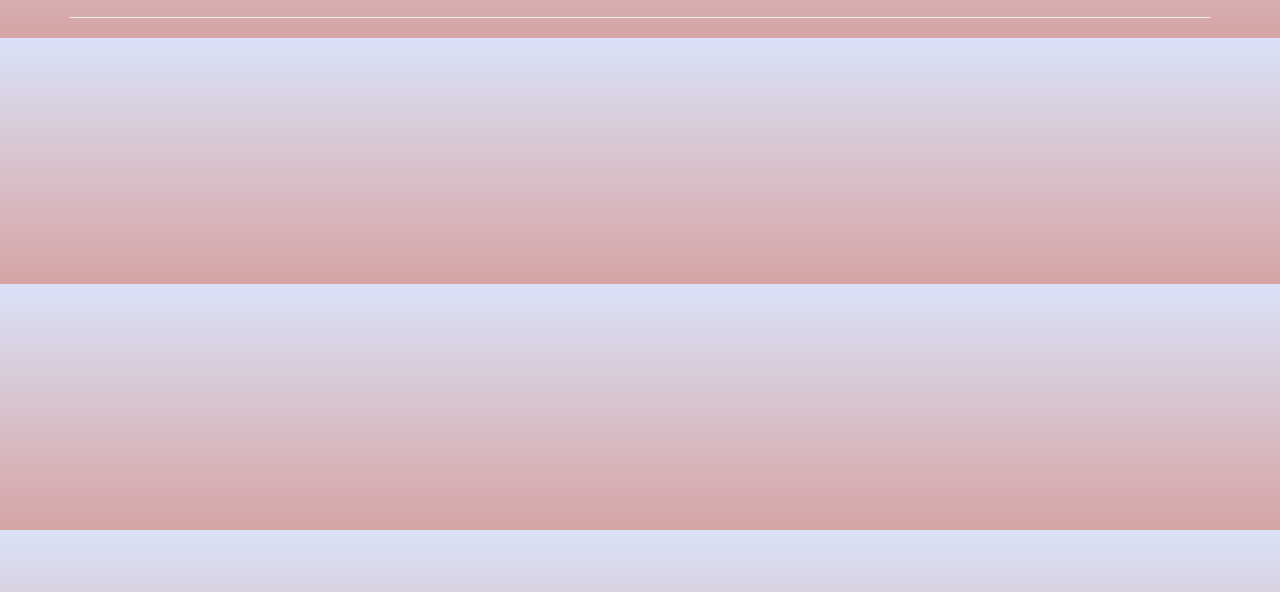
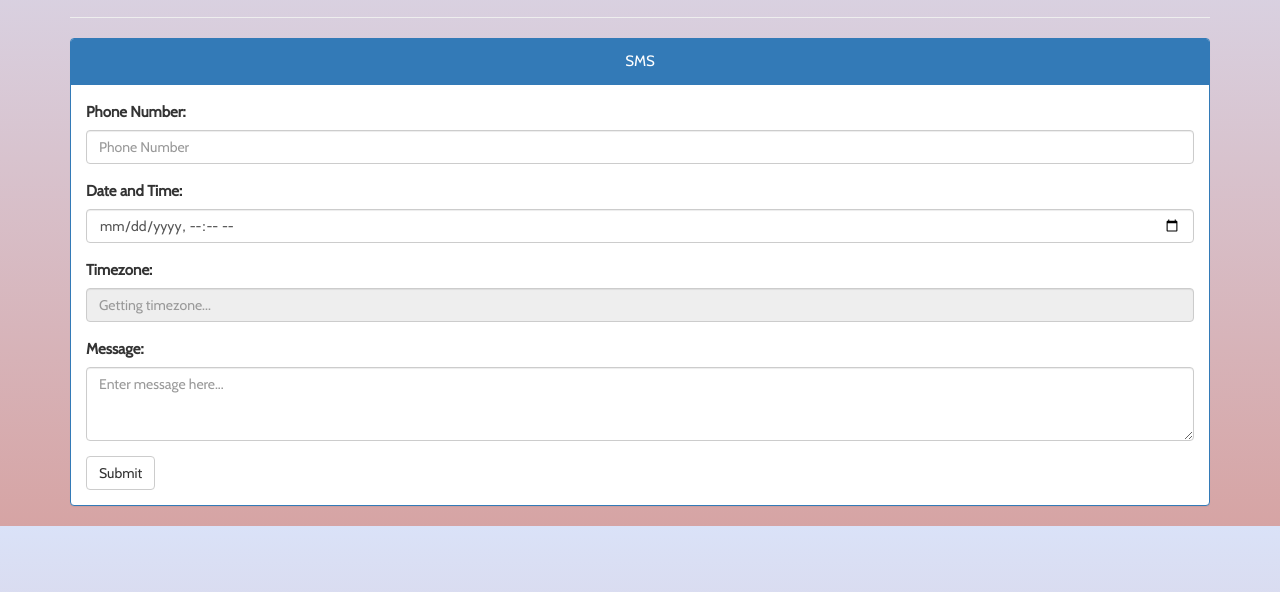
Before and after one commit to Asamaha/RemindMe, a website: page public/index.html in a window 1280 px wide. Shown: the part 208-800 px from the top of the page. Drawn offline with nearby package versions, Linux system fonts and the light colour scheme.

Commit message:
SMS Reminder Panel

```diff
--- a/public/index.html
+++ b/public/index.html
@@ -15,6 +15,32 @@
     </section>
 
     <hr>
+    <!-- SMS Reminder Panel -->
+    <div class="panel panel-primary">
+      <div class="panel-heading text-center">SMS</div>
+      <div class="panel-body">
+        <form action="/sms" method="post">
+          <div class="form-group">
+            <label for="phone">Phone Number:</label>
+            <input type="phone" class="form-control" name="phone" placeholder="Phone Number" required>
+          </div>
+          <div class="form-group">
+            <label for="datetime">Date and Time:</label>
+            <input type="datetime-local" class="form-control" name="datetime" required>
+          </div>
+          <div class="form-group">
+            <label for="timezone">Timezone:</label>
+            <input class="form-control tz-input" name="timezone" readonly placeholder="Getting timezone..." required></textarea>
+          </div>
+          <div class="form-group">
+            <label for="message">Message:</label>
+            <textarea class="form-control" name="message" rows="3" placeholder="Enter message here..." required></textarea>
+          </div>
+          <button type="submit" class="btn btn-default">Submit</button>
+        </form>
+      </div>
+    </div>
+  </div>
 
 
 </body>
```
